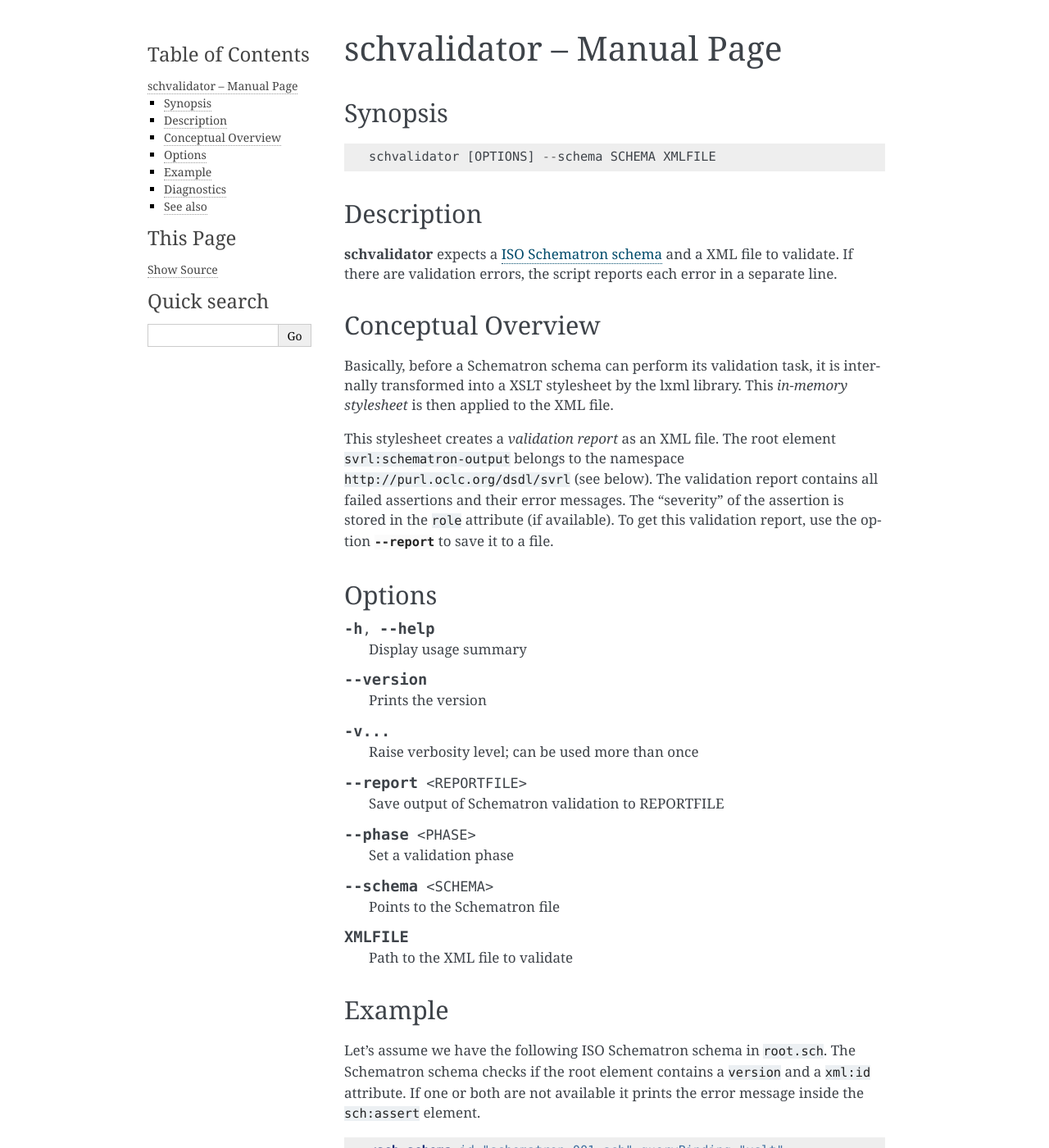
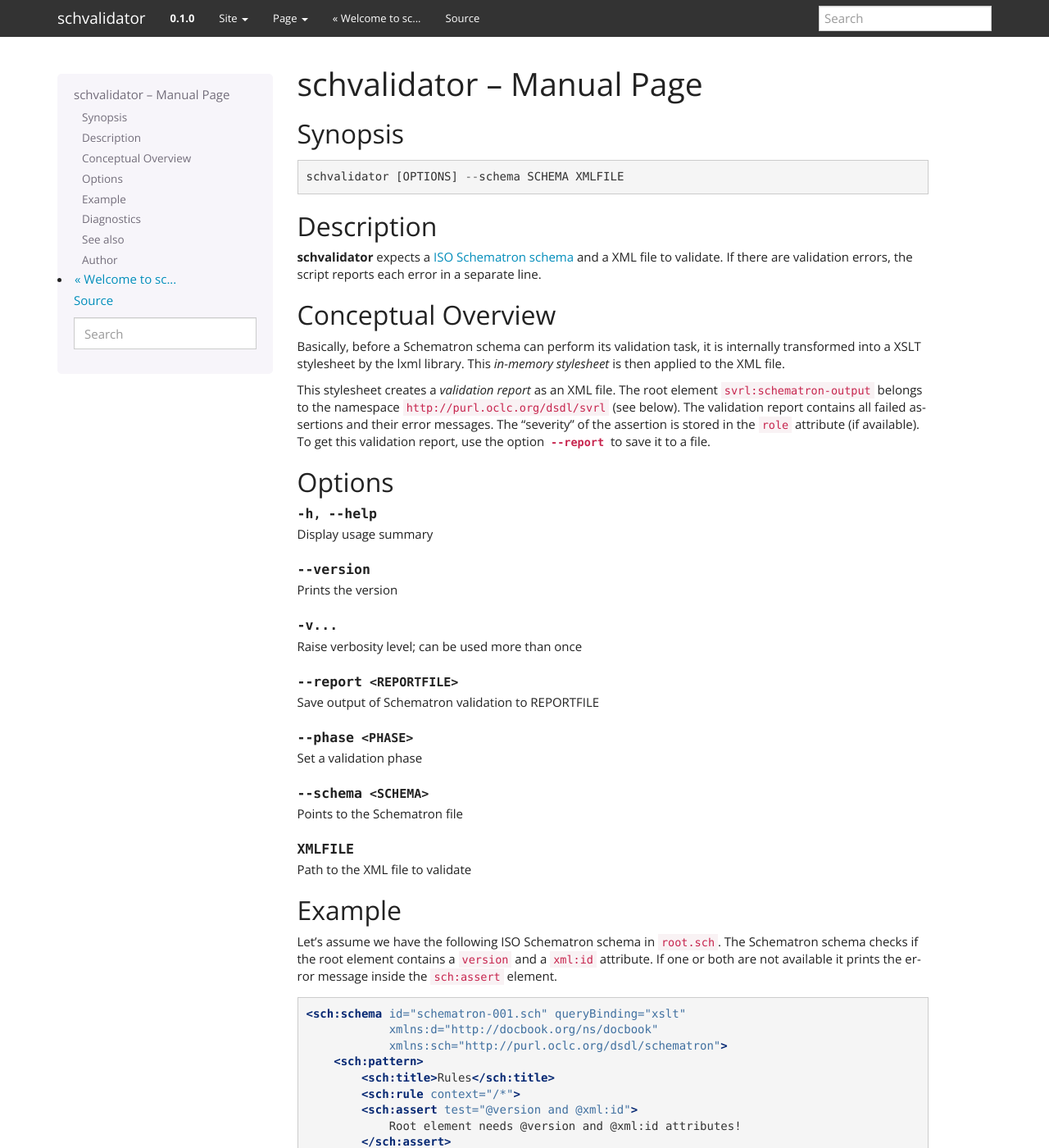
Before and after one commit to openSUSE/schvalidator, a Sphinx documentation site: the page built from docs/source/schvalidator.rst, in a window 1280 px wide and 1400 px high. Shown: the whole window at 82% size. Built offline with Sphinx 7.4.7, drawn with Linux system fonts in a browser that asks for light colours; some of the changed text lies outside the part shown.

Commit message:
Doc: Switch to Bootstrap theme
* Fix indendation in XML source
* Cleanup conf.py

```diff
--- a/devel_requirements.txt
+++ b/devel_requirements.txt
@@ -6,3 +6,4 @@
 flake8
 bumpversion
 prospector
+wheel
--- /dev/null
+++ b/docs/requirements.txt
@@ -0,0 +1,2 @@
+sphinx
+sphinx_bootstrap_theme
--- a/docs/source/conf.py
+++ b/docs/source/conf.py
@@ -17,10 +17,13 @@ import sys
 import os
 import shlex
 
+from sphinx.util.console import bold
+
+
 # If extensions (or modules to document with autodoc) are in another directory,
 # add these directories to sys.path here. If the directory is relative to the
 # documentation root, use os.path.abspath to make it absolute, like shown here.
-#sys.path.insert(0, os.path.abspath('.'))
+# sys.path.insert(0, os.path.abspath('.'))
 
 # -- General configuration ------------------------------------------------
 
@@ -70,7 +73,7 @@ release = version
 #
 # This is also used if you do content translation via gettext catalogs.
 # Usually you set "language" from the command line for these cases.
-language = None
+language = "en"
 
 # There are two options for replacing |today|: either, you set today to some
 # non-false value, then it is used:
@@ -87,7 +90,7 @@ exclude_patterns = []
 #default_role = None
 
 # If true, '()' will be appended to :func: etc. cross-reference text.
-#add_function_parentheses = True
+add_function_parentheses = True
 
 # If true, the current module name will be prepended to all description
 # unit titles (such as .. function::).
@@ -111,18 +114,22 @@ todo_include_todos = True
 
 
 # -- Options for HTML output ----------------------------------------------
+github_user = "openSUSE"
+github_repo = project
 
 # The theme to use for HTML and HTML Help pages.  See the documentation for
 # a list of builtin themes.
-html_theme = 'alabaster'
+import sphinx_bootstrap_theme
+# extensions.append('sphinx_bootstrap_theme')
+html_theme = 'bootstrap'
+# Add any paths that contain custom themes here, relative to this directory.
+html_theme_path = sphinx_bootstrap_theme.get_html_theme_path()
+html_theme_options = {
+    'bootswatch_theme': "yeti",
+    }
 
-# Theme options are theme-specific and customize the look and feel of a theme
-# further.  For a list of options available for each theme, see the
-# documentation.
-#html_theme_options = {}
+print(bold("Using %r theme" % html_theme))
 
-# Add any paths that contain custom themes here, relative to this directory.
-#html_theme_path = []
 
 # The name for this set of Sphinx documents.  If None, it defaults to
 # "<project> v<release> documentation".
@@ -143,7 +150,7 @@ html_theme = 'alabaster'
 # Add any paths that contain custom static files (such as style sheets) here,
 # relative to this directory. They are copied after the builtin static files,
 # so a file named "default.css" will overwrite the builtin "default.css".
-html_static_path = ['_static']
+# html_static_path = ['_static']
 
 # Add any extra paths that contain custom files (such as robots.txt or
 # .htaccess) here, relative to this directory. These files are copied
--- a/docs/source/index.rst
+++ b/docs/source/index.rst
@@ -3,7 +3,7 @@
    You can adapt this file completely to your liking, but it should at least
    contain the root `toctree` directive.
 
-Welcome to schvalidator's documentation!
+Welcome to schvalidator's Documentation!
 ========================================
 
 .. toctree::
--- a/docs/source/schvalidator.rst
+++ b/docs/source/schvalidator.rst
@@ -126,19 +126,19 @@ report contains the following elements:
 .. sourcecode:: xml
 
     <svrl:schematron-output schemaVersion="" title="root.sch"
-    xmlns:iso="http://purl.oclc.org/dsdl/schematron"
-    xmlns:sch="http://www.ascc.net/xml/schematron"
-    xmlns:schold="http://www.ascc.net/xml/schematron"
-    xmlns:svrl="http://purl.oclc.org/dsdl/svrl"
-    xmlns:xs="http://www.w3.org/2001/XMLSchema">
-    <svrl:active-pattern name="Rules"/>
-    <svrl:fired-rule context="/*"/>
-    <svrl:failed-assert
-        location="/*[local-name()='article' and namespace-uri()='http://docbook.org/ns/docbook']"
-        test="@version and @xml:id">
-        <svrl:text> Root element needs @version and @xml:id attributes!
-        </svrl:text>
-    </svrl:failed-assert>
+        xmlns:iso="http://purl.oclc.org/dsdl/schematron"
+        xmlns:sch="http://www.ascc.net/xml/schematron"
+        xmlns:schold="http://www.ascc.net/xml/schematron"
+        xmlns:svrl="http://purl.oclc.org/dsdl/svrl"
+        xmlns:xs="http://www.w3.org/2001/XMLSchema">
+        <svrl:active-pattern name="Rules"/>
+        <svrl:fired-rule context="/*"/>
+        <svrl:failed-assert
+            location="/*[local-name()='article' and namespace-uri()='http://docbook.org/ns/docbook']"
+            test="@version and @xml:id">
+            <svrl:text> Root element needs @version and @xml:id attributes!
+            </svrl:text>
+        </svrl:failed-assert>
     </svrl:schematron-output>
 
 
@@ -167,7 +167,7 @@ See also
 :manpage:`jing(1)`, :manpage:`xmllint(1)`
 
 
-.. Author
-   ------
+Author
+------
 
    Thomas Schraitle <toms(AT)opensuse.org>
--- a/travis_requirements.txt
+++ b/travis_requirements.txt
@@ -8,7 +9,3 @@ codecov
 codeclimate-test-reporter
 pytest-cov
 pytest-catchlog
-
-# sphinx-rtd-theme
-# See https://github.com/Syntaf/travis-sphinx/pull/5
-# travis-sphinx==1.2.0
```
Also changed, not shown: other parts of docs/source/schvalidator.rst (+4 -4 lines), other parts of travis_requirements.txt (+1 -0 lines).
